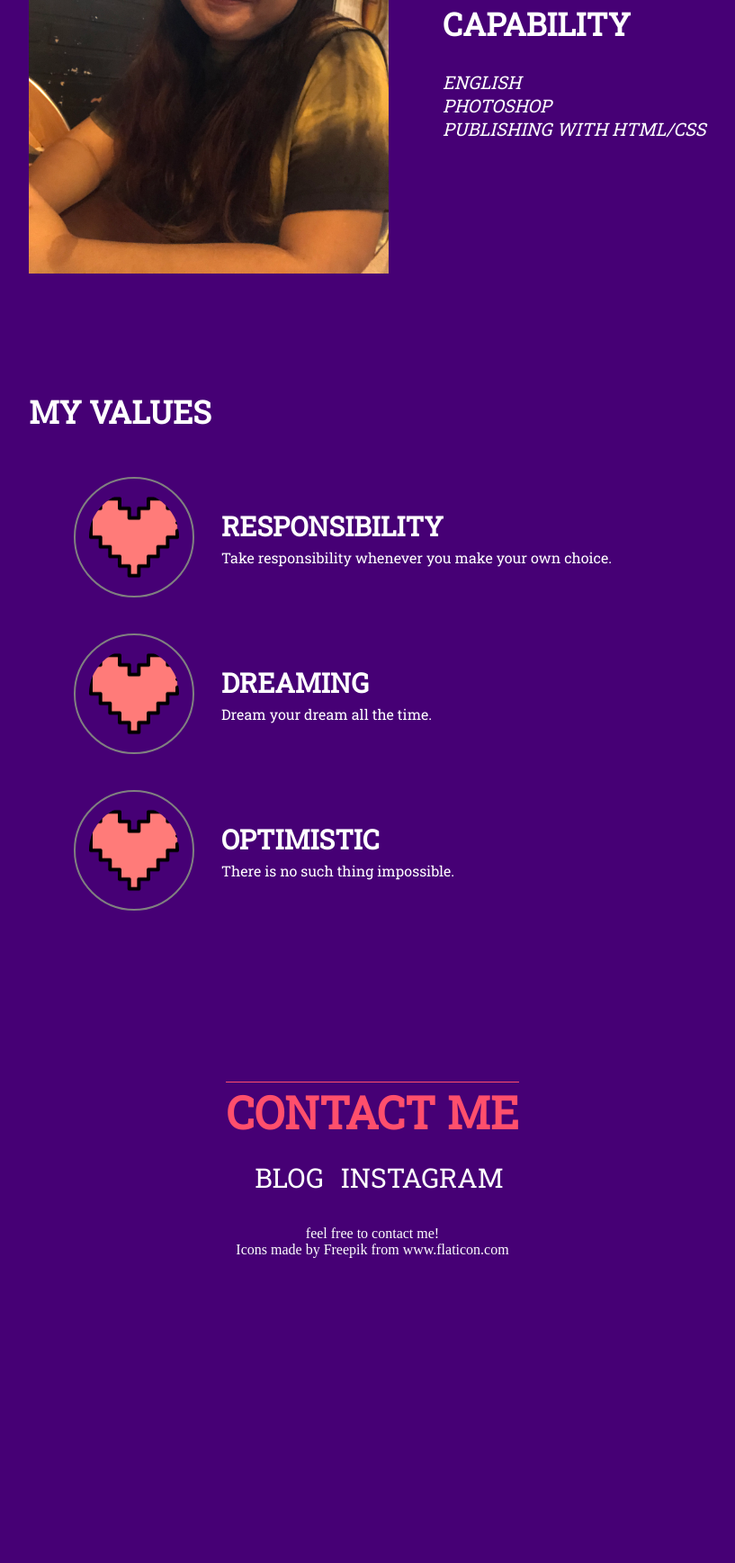
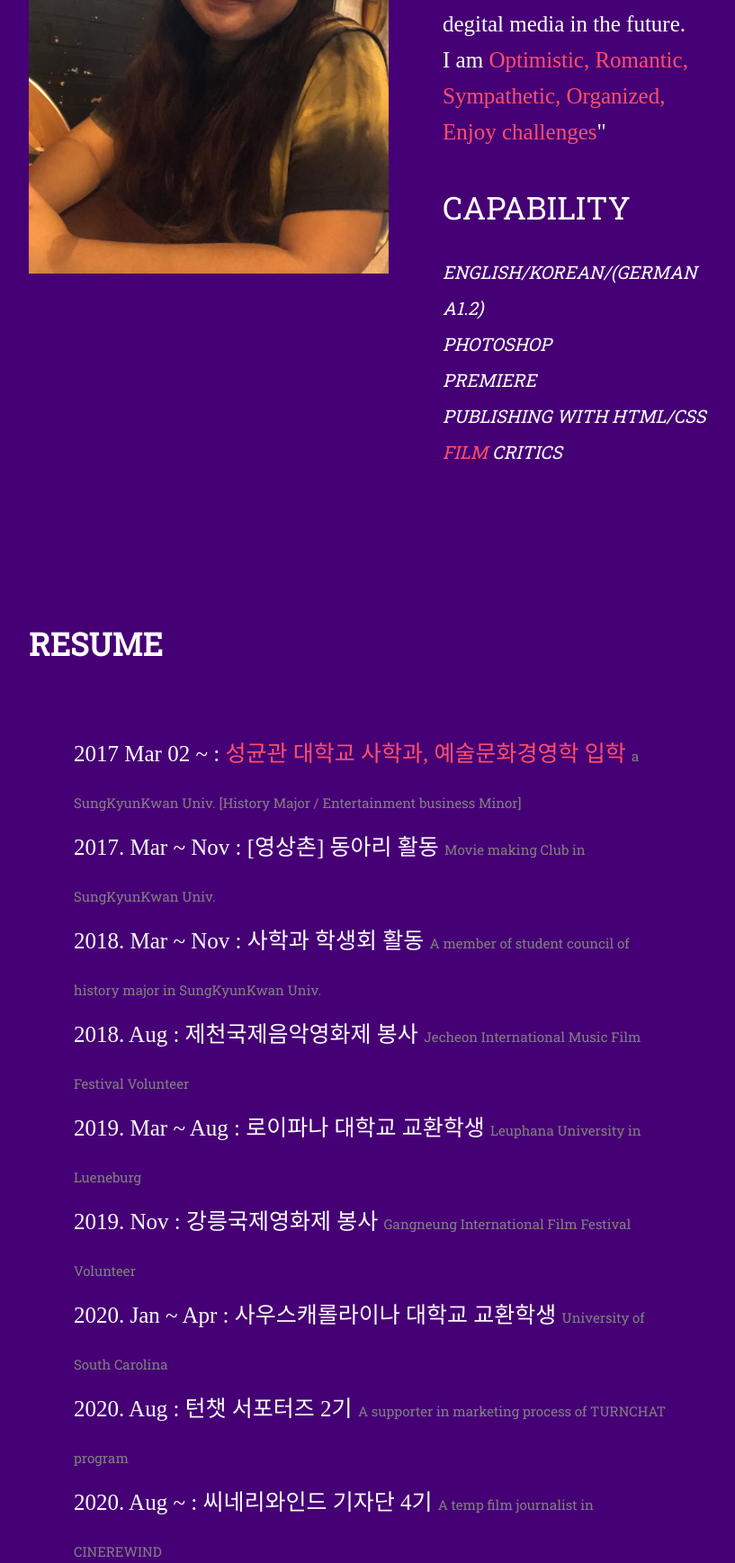
Before and after one commit to abcdtpdms/beautys, a plain HTML site: page info.html in a window 1280 px wide. Shown: the part 397-2134 px from the top of the page at 90% size, without its empty margins (226-1043 px from the left). Before the commit the page ends 1941 px from the top, so only its background shows below. Drawn offline with Linux system fonts and the light colour scheme; a web font is replaced by a local one.

Commit message:
Add files via upload

```diff
--- a/info.html
+++ b/info.html
@@ -18,7 +18,7 @@
         <nav class='navigator'>
             <h3 class='site-name'>SENNARA</h3>
             <ul>
-                <li><a class="nav-menu" href="myownwebsite.html" >WORK</a></li>
+                <li><a class="nav-menu" href="index.html" >WORK</a></li>
                 <li><a class="nav-menu" href="info.html">INFO</a></li>
             </ul>
 
@@ -28,17 +28,42 @@
         <div class='profile-section'>
             <img id='profile-picture' src='프로필사진.jpg'>
             <div class='introduction'>
-                <h2>ABOUT ME</h2>
+                <h2 class='article-name'>ABOUT ME</h2>
                 <p>
-                    "사람들 곁에 오래 머무르는 문화예술콘텐츠를 위해."<br>
-                    "낙천적 낭만적 계획적 ENFJ"
+                    사람들 곁에 오래 머무르는 <a class='stress'>문화예술콘텐츠 마케팅</a>을 위해.   낙천적 낭만적 계획적 ENFJ.<br>
+                    "Want to be a marketer of degital media in the future.<br>
+                    I am <a class='stress'>Optimistic, Romantic, Sympathetic, Organized, Enjoy challenges</a>"
                 </p>
-                <h2>CAPABILITY</h2>
-                <p id='capability'>ENGLISH<br>PHOTOSHOP<br>PUBLISHING WITH HTML/CSS<br></p>
+                <h2 class='article-name'>CAPABILITY</h2>
+                <p id='capability'>ENGLISH/KOREAN/(GERMAN A1.2)<br>PHOTOSHOP<br>PREMIERE<br>PUBLISHING WITH HTML/CSS<br><a class='stress'>FILM</a>  CRITICS<br></p>
 
             </div>
 
         </div>
+
+        <h1 class='value-menu'>RESUME</h1>
+
+        <div class='resume-section'>
+
+            <div class='resume'>
+
+                <p>
+                2017 Mar 02 ~ : <a class=stress>성균관 대학교 사학과, 예술문화경영학 입학</a> <a class='englishstyle'>a SungKyunKwan Univ. [History Major / Entertainment business Minor]</a><br>
+                2017. Mar ~ Nov : [영상촌] 동아리 활동 <a class='englishstyle'>Movie making Club in SungKyunKwan Univ.</a><br>
+                2018. Mar ~ Nov : 사학과 학생회 활동 <a class='englishstyle'>A member of student council of history major in SungKyunKwan Univ.</a><br>
+                2018. Aug : 제천국제음악영화제 봉사 <a class='englishstyle'>Jecheon International Music Film Festival Volunteer</a><br>
+                2019. Mar ~ Aug : 로이파나 대학교 교환학생 <a class='englishstyle'>Leuphana University in Lueneburg</a><br>
+                2019. Nov : 강릉국제영화제 봉사 <a class='englishstyle'>Gangneung International Film Festival Volunteer</a><br>
+                2020. Jan ~ Apr : 사우스캐롤라이나 대학교 교환학생 <a class='englishstyle'>University of South Carolina</a><br>
+                2020. Aug : 턴챗 서포터즈 2기 <a class='englishstyle'> A supporter in marketing process of TURNCHAT program</a><br>
+                2020. Aug ~ : 씨네리와인드 기자단 4기 <a class='englishstyle'>A temp film journalist in CINEREWIND</a><br></p>
+
+
+            </div>
+
+
+        </div>
+
 
         <h1 class='value-menu'>MY VALUES</h1>
 
--- a/myownstyle.css
+++ b/myownstyle.css
@@ -77,6 +77,7 @@ h1
     font-family: 'Song Myung', serif;
     font-weight: 500;
     font-size: 40px;
+    margin-top: 100px;
 }
 
 .sample{
@@ -131,7 +132,7 @@ h1
 
 .recent-menu{
     font-family: 'Roboto Slab', serif;
-    font-size: 15px;
+    font-size: 20px;
     weight: 700;
     color: rgb(255, 79, 108);
 
@@ -183,6 +184,7 @@ h1
 
 }
 
+
 .introduction>h2{
 
     font-family: 'Roboto Slab', serif;
@@ -195,10 +197,10 @@ h1
 
     font-family: 'Song Myung', serif;
     font-weight: 300;
-    font-size: 20px;
+    font-size: 25px;
     margin-bottom: 40px;
     color: white;
-
+    line-height: 40px;
 
 }
 
@@ -208,6 +210,7 @@ h1
     font-size: 20px;
     font-style: italic;
     color: white;
+    line-height: 40px;
 
 }
 
@@ -216,6 +219,12 @@ h1
     font-size: 35px;
     margin: 30px 100px;
     color: white;
+}
+
+.value-menu:hover{
+
+    color: pink;
+    -webkit-text-stroke: 0.1px;
 }
 
 .value-section{
@@ -264,6 +273,31 @@ h1
     margin: 0px;
 }
 
+.resume-section{
+    display: flex;
+    flex-direction: column;
+    justify-content: flex-start;
+    align-content: center;
+    margin: 100px 150px;
+    margin-top: 20px;
+    color: white;
+}
+
+.resume>p{
+    font-family: 'Song Myung', serif;
+    font-size: 25px;
+    line-height: 50px;
+}
+
+.englishstyle{
+
+    font-family: 'Roboto Slab', serif;
+    font-size: 15px;
+    line-height: 50px;
+    color:grey;
+
+}
+
 .footer-comment{
     text-align: center;
     color: white;
@@ -307,9 +341,9 @@ a[title='Flaticon']:hover{
 .article-name{
     font-family: 'Song Myung', serif;
     color: white;
-    font-size: 30px;
+    font-size: 40px;
     font-weight: 200;
-    margin-top=0px;
+    margin-top:0px;
 
 }
 
@@ -321,8 +355,14 @@ a[title='Flaticon']:hover{
 .article-comment{
     font-family: 'Song Myung', serif;
     color: white;
-    font-size: 16px;
+    font-size: 20px;
     font-weight: 100;
+    word-spacing: 3px;
+}
+
+.stress{
+    color: rgb(255, 79, 108);
+
 }
 
 .more{
```
Also changed, not shown: index.html (+45 -13 lines), newspaper.png (added), 해외-거주인-타깃-1.jpg (added).
